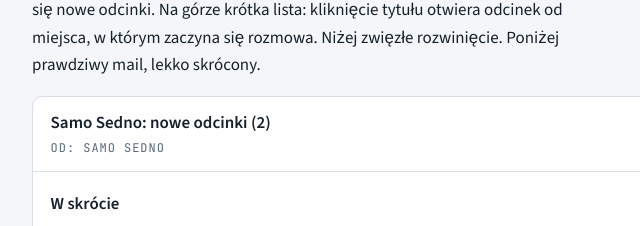
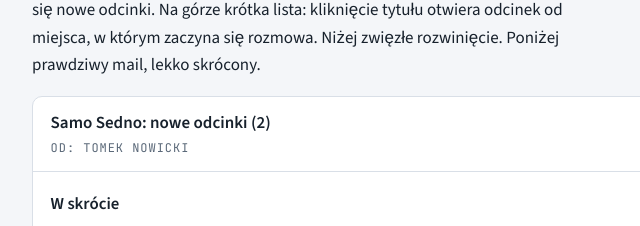
Before and after one commit to nowickit/podcast-digest, a plain HTML site: page index.html in a window 1280 px wide. Shown: the part 2095-2321 px from the top of the page, 272-912 px from the left. Drawn offline with nearby package versions, Linux system fonts and the light colour scheme.

Commit message:
Show the real sender name in the email example

```diff
--- a/index.html
+++ b/index.html
@@ -270,7 +270,7 @@ button.btn { font: inherit; font-weight: 600; border: 0; cursor: pointer; }
       <div class="mail">
         <div class="mail-head">
           <span class="subject">Samo Sedno: nowe odcinki (2)</span>
-          <span class="label">od: Samo Sedno</span>
+          <span class="label">od: Tomek Nowicki</span>
         </div>
         <div class="mail-body">
           <p class="mail-h">W skrócie</p>
```
